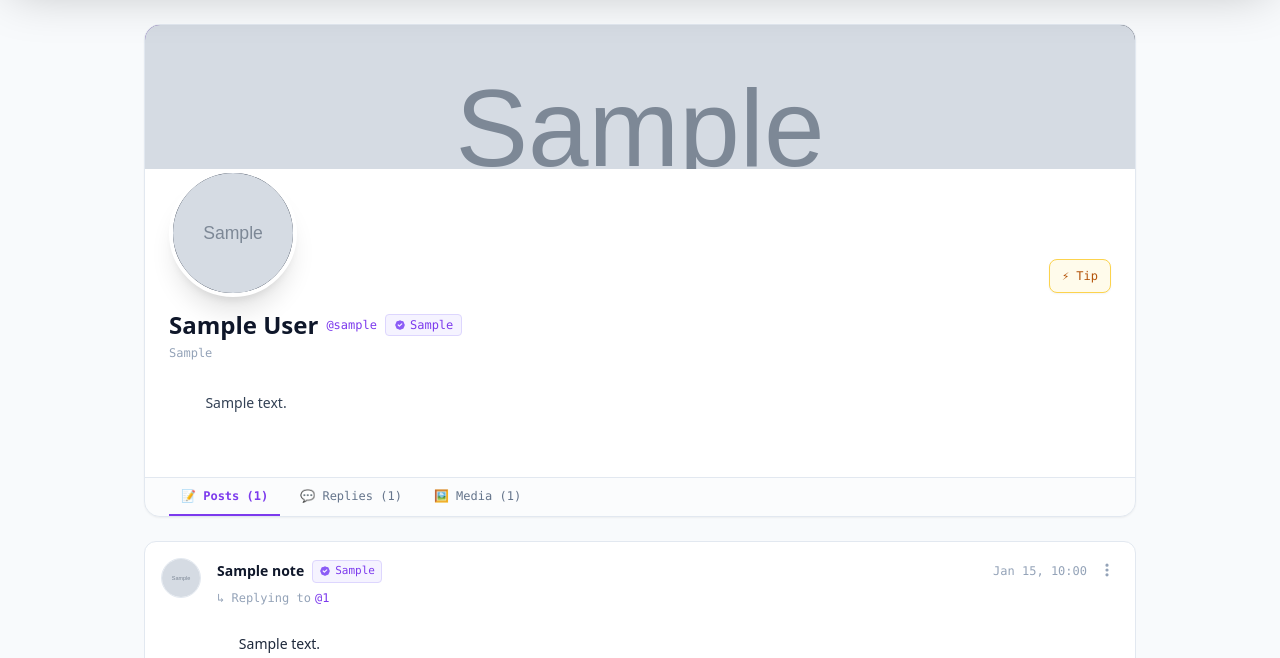
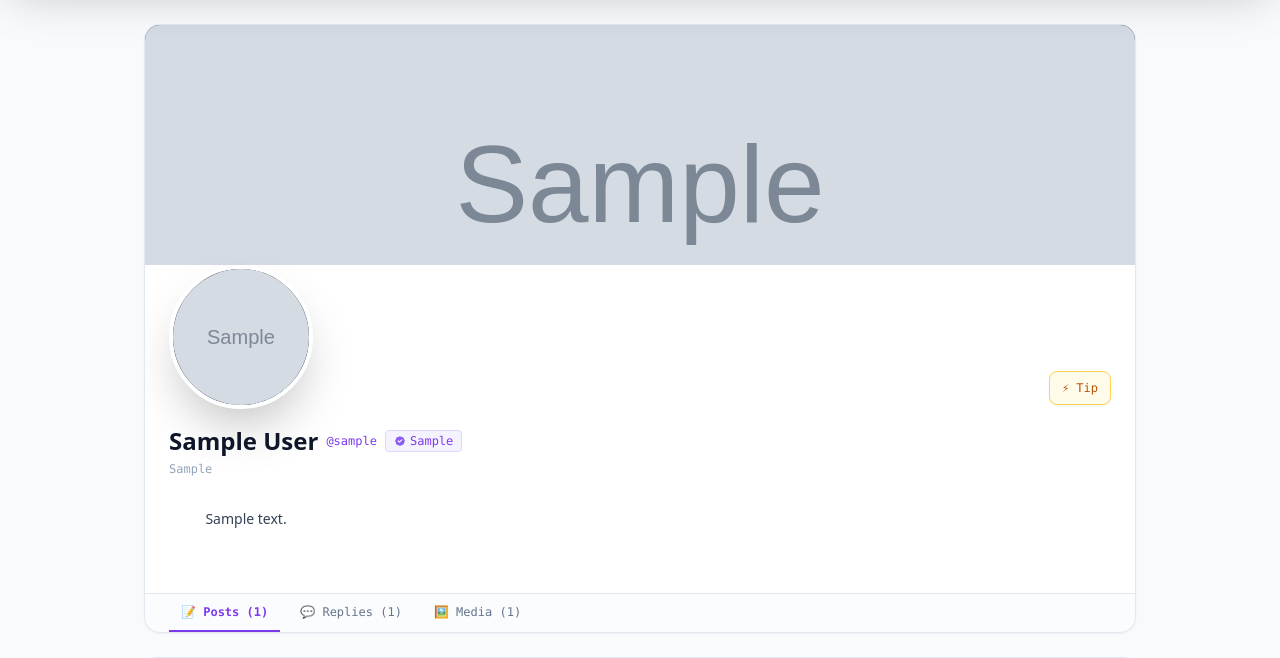
Before and after one commit to Code-Barn/iyou_wun, a Django app: template templates/profile.html in a window 1280 px wide. Shown: the part 100-758 px from the top of the page. Run offline with Django 5.2, Linux system fonts and the light colour scheme; the template is opened without the code that fills it: most values are stand-ins (such as "Sample title", 1, 10 or a date in 2020); grey boxes marked "Sample" are stand-in pictures; style sheets or scripts are compiled from the project's sources.

Commit message:
Update profile.html

```diff
--- a/templates/profile.html
+++ b/templates/profile.html
@@ -14,7 +14,7 @@
   <!-- Profile Hero Header -->
   <div class="relative bg-white dark:bg-slate-900 rounded-2xl overflow-hidden border border-slate-200 dark:border-slate-800 shadow-sm mb-6">
     <!-- Banner -->
-    <div class="h-36 sm:h-52 w-full bg-gradient-to-r from-violet-900 via-slate-900 to-slate-950 overflow-hidden relative">
+    <div class="h-60 sm:h-80 w-full bg-gradient-to-r from-violet-900 via-slate-900 to-slate-950 overflow-hidden relative">
       {% if profile.banner %}
       <img src="{{ profile.banner }}" alt="Profile banner" class="w-full h-full object-cover cursor-pointer hover:opacity-95 transition" onclick="openImageModal('{{ profile.banner }}')" />
       {% endif %}
@@ -24,15 +24,15 @@
     <div class="px-4 sm:px-6 pb-6 relative bg-white dark:bg-slate-900">
 
       <!-- Row 1: Overlapping Avatar & Action Buttons -->
-      <div class="flex items-end justify-between gap-3 -mt-12 sm:-mt-16 mb-3">
+      <div class="flex items-end justify-between gap-4 -mt-16 sm:-mt-20 mb-4 relative z-10">
         <!-- Avatar (Overlapping banner) -->
         <div class="relative shrink-0">
           {% if profile.picture %}
           <img src="{{ profile.picture }}" alt="{{ profile.name }}"
-               class="w-24 h-24 sm:w-32 sm:h-32 aspect-square rounded-full object-cover border-4 border-white dark:border-slate-900 shadow-xl bg-slate-800 cursor-pointer hover:opacity-95 transition"
+               class="w-28 h-28 sm:w-36 sm:h-36 aspect-square rounded-full object-cover border-4 border-white dark:border-slate-900 shadow-2xl bg-slate-800 cursor-pointer hover:opacity-95 transition"
                onclick="openImageModal('{{ profile.picture }}')" />
           {% else %}
-          <div class="w-24 h-24 sm:w-32 sm:h-32 aspect-square rounded-full border-4 border-white dark:border-slate-900 shadow-xl bg-violet-950 flex items-center justify-center shrink-0">
+          <div class="w-28 h-28 sm:w-36 sm:h-36 aspect-square rounded-full border-4 border-white dark:border-slate-900 shadow-2xl bg-violet-950 flex items-center justify-center shrink-0">
             <span class="text-3xl sm:text-4xl font-bold font-mono text-violet-400">
               {% if profile.display_name %}{{ profile.display_name|first|upper }}{% elif profile.name %}{{ profile.name|first|upper }}{% elif target_npub %}{{ target_npub|first|upper }}{% else %}N{% endif %}
             </span>
```
